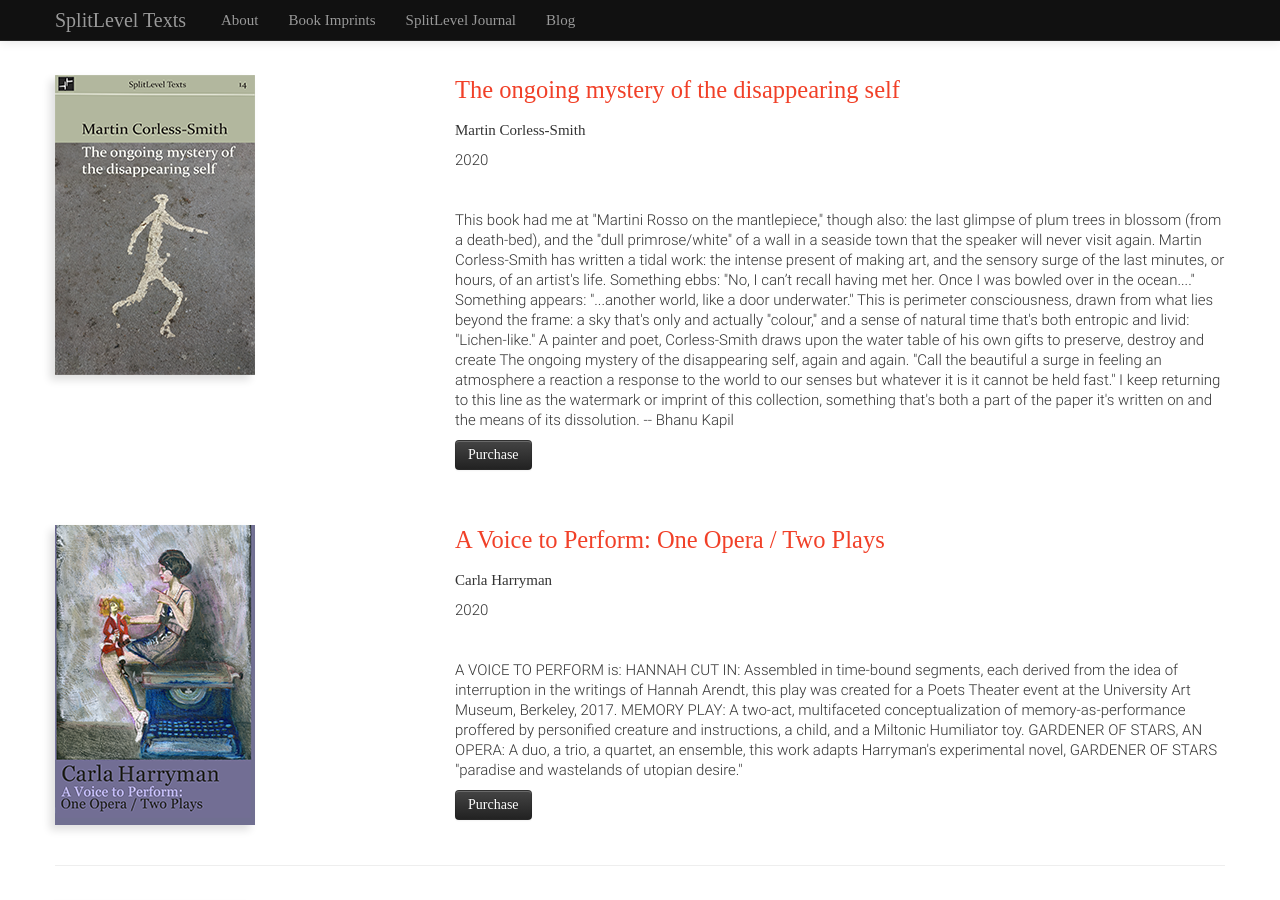
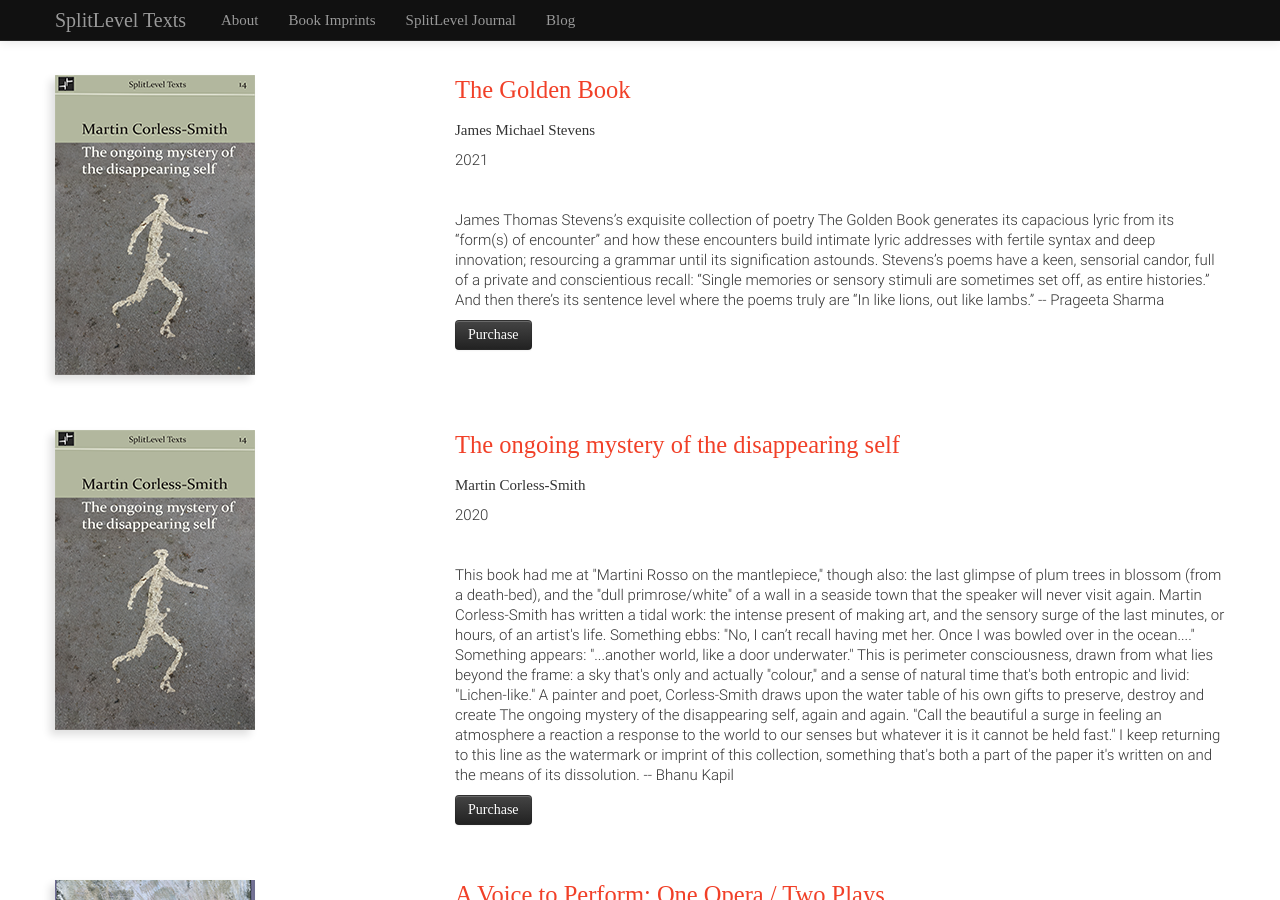
Before and after one commit to splitleveltexts/splitleveltexts.github.io, a Jekyll site: the page built from texts/index.html, in a window 1280 px wide and 900 px high. Built offline with Jekyll 4.4.1, drawn with Linux system fonts in a browser that asks for light colours; some web fonts are replaced.

Commit message:
adds The Golden Book

```diff
--- a/index.html
+++ b/index.html
@@ -6,6 +6,7 @@ about: passive
 texts: passive
 ---
 <hr>
+
 
 <!-- Carousel
     ================================================== -->
--- a/texts/index.html
+++ b/texts/index.html
@@ -6,10 +6,30 @@ about: passive
 texts: active
 ---
 	<!-- Row across entire page to contain SPL Catalog -->
+
+
+
 	<div class="row">
 		<div class="span12">
 
+<!-- SPL15 - James Thomas Stevens - The Golden Book -->
+<div class="row catalog">
+	<!-- Cover -->
+	<div class="span4">
+		<img class="img-square main-cover" src="/img/covers/mcs2-200px.png" title="James Michael Stevens - The Golden Book">
+	</div>
 
+	<!-- Description -->
+	<div class="span8">
+		<h3 class="title"><a href="/texts/ongoing">The Golden Book</a></h3>
+		<p class="author">James Michael Stevens</p>
+		<p class="date">2021</p>
+		<p class="description">
+			James Thomas Stevens’s exquisite collection of poetry The Golden Book generates its capacious lyric from its “form(s) of encounter” and how these encounters build intimate lyric addresses with fertile syntax and deep innovation; resourcing a grammar until its signification astounds. Stevens’s poems have a keen, sensorial candor, full of a private and conscientious recall: “Single memories or sensory stimuli are sometimes set off, as entire histories.”  And then there’s its sentence level where the poems truly are “In like lions, out like lambs.” -- Prageeta Sharma</p>
+		<a class="btn btn-inverse" href="https://www.spdbooks.org/AdvancedSearch/DefaultWfilter.aspx?SearchTerm=PubName&PublisherName=SplitLevel+Texts">Purchase</a>
+	</div>
+</div><!-- /.row -->
+<!-- SSPL15 - James Thomas Stevens - The Golden Book - END -->
 
 			<!-- SPL14 - Martin Corless-Smith - The ongoing mystery of the disappearing self -->
 			<div class="row catalog">
```
Also changed, not shown: texts/golden.html (added, +62 -0 lines), img/author/james_thomas_stevens.png (added), img/covers/stevens-200px.png (added), img/covers/stevens-280px.png (added).
